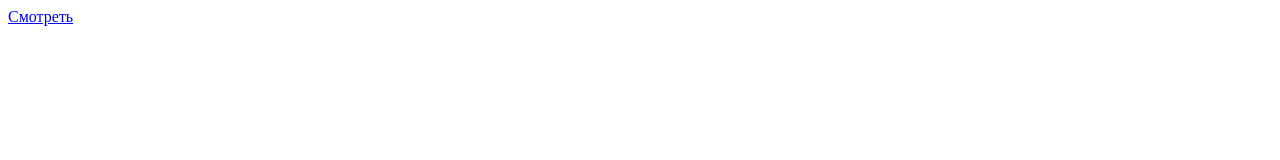
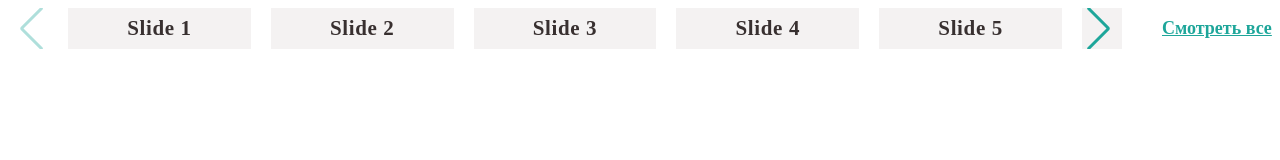
Before and after one commit to k3499/spoiler-stroyinwest, a plain HTML site: page index.html in a window 1280 px wide. Drawn offline with nearby package versions, Linux system fonts and the light colour scheme.

Commit message:
основа swiper

```diff
--- a/index.html
+++ b/index.html
@@ -5,15 +5,87 @@
     <meta http-equiv="X-UA-Compatible" content="IE=edge" />
     <meta name="viewport" content="width=device-width, initial-scale=1.0" />
     <link rel="stylesheet" href="style.css" />
+    <link
+      rel="stylesheet"
+      href="https://cdn.jsdelivr.net/npm/swiper@9/swiper-bundle.min.css"
+    />
     <title>spoiler</title>
   </head>
   <body>
-    <a href="#" class="spoiler__link">Смотреть</a>
+    <div class="slider">
+      <div class="swiper">
+        <div class="swiper-wrapper">
+          <div class="swiper-slide">
+            <div class="swiper-slide-content">
+              <div class="swiper-slide-title">Slide 1</div>
+            </div>
+          </div>
+
+          <div class="swiper-slide">
+            <div class="swiper-slide-content">
+              <div class="swiper-slide-title">Slide 2</div>
+            </div>
+          </div>
+
+          <div class="swiper-slide">
+            <div class="swiper-slide-content">
+              <div class="swiper-slide-title">Slide 3</div>
+            </div>
+          </div>
+
+          <div class="swiper-slide">
+            <div class="swiper-slide-content">
+              <div class="swiper-slide-title">Slide 4</div>
+            </div>
+          </div>
+
+          <div class="swiper-slide">
+            <div class="swiper-slide-content">
+              <div class="swiper-slide-title">Slide 5</div>
+            </div>
+          </div>
+
+          <div class="swiper-slide">
+            <div class="swiper-slide-content">
+              <div class="swiper-slide-title">Slide 6</div>
+            </div>
+          </div>
+
+          <div class="swiper-slide">
+            <div class="swiper-slide-content">
+              <div class="swiper-slide-title">Slide 7</div>
+            </div>
+          </div>
+
+          <div class="swiper-slide">
+            <div class="swiper-slide-content">
+              <div class="swiper-slide-title">Slide 8</div>
+            </div>
+          </div>
+
+          <div class="swiper-slide">
+            <div class="swiper-slide-content">
+              <div class="swiper-slide-title">Slide 9</div>
+            </div>
+          </div>
+
+          <div class="swiper-slide">
+            <div class="swiper-slide-content">
+              <div class="swiper-slide-title">Slide 10</div>
+            </div>
+          </div>
+        </div>
+        <div class="swiper-button-prev"></div>
+        <div class="swiper-button-next"></div>
+      </div>
+      <a href="#" class="spoiler__link">Смотреть все</a>
+    </div>
+
     <div class="spoiler">
       Скрытый текст<br />Скрытый текст<br />Скрытый текст<br />Скрытый текст<br />Скрытый
       текст<br />
     </div>
-
+    <script src="https://cdn.jsdelivr.net/npm/swiper@9/swiper-bundle.min.js"></script>
     <script src="spoiler.js"></script>
   </body>
 </html>
--- a/spoiler.js
+++ b/spoiler.js
@@ -8,7 +8,6 @@ spoilerLink.addEventListener('click', (evt) =>{
     evt.preventDefault();
 
     if (spoilerStatus === 0){
-        spoiler.style.display = 'block';
         //spoiler.style.height = 'auto';
         spoiler.classList.remove('fadeOut');
         spoiler.classList.add('fadeIn');
@@ -22,3 +21,14 @@ spoilerLink.addEventListener('click', (evt) =>{
     }
     console.log(spoilerStatus)
 })
+
+var swiper = new Swiper(".swiper", {
+    slidesPerView: 5,
+    spaceBetween: 20,
+    autoHeight: true,
+    navigation: {
+      prevEl: ".swiper-button-prev",
+      nextEl: ".swiper-button-next",
+    },
+    freeMode: { enabled: true },
+  });
--- a/style.css
+++ b/style.css
@@ -5,6 +5,12 @@
     height: 0;
     transform: translate(0,-50%)scaleY(0);
     transition: 0.5s;
+}
+.spoiler__link{
+    min-width: 110px;
+    font-size: 18px;
+    font-weight: bold;
+    color: #1ea69a;
 }
 
 .fadeIn{
@@ -24,6 +30,63 @@
     }
 }
 
-#element:checked ~ #container{
 
+.slider{
+    display: flex;
+    gap: 40px;
+    align-items: center;
 }
+ /** Swiper styles **/
+
+ :root {
+    --swiper-navigation-color: rgba(30, 166, 154, 1);
+  }
+
+  .swiper {
+    user-select: none;
+    box-sizing: border-box;
+    overflow: hidden;
+    width: 100%;
+    height: auto;
+    padding-top: 0px;
+    padding-bottom: 0px;
+    padding: 0 60px !important;
+  }
+
+  .swiper-slide {
+    display: flex;
+    align-items: center;
+    justify-content: center;
+    width: 100%;
+    height: 100%;
+    color: #fff;
+    overflow: hidden;
+    position: relative;
+    box-sizing: border-box;
+
+    background-color: rgba(244, 242, 242, 1);
+
+    border-radius: 0px;
+  }
+
+  .swiper-slide-content {
+    width: 100%;
+    height: 100%;
+    display: flex;
+    flex-direction: column;
+    position: relative;
+    z-index: 1;
+    box-sizing: border-box;
+    padding: 8px 12px;
+
+    align-items: center;
+    justify-content: center;
+    text-align: center;
+  }
+
+  .swiper-slide-title {
+    font-size: 21px;
+    font-weight: bold;
+    letter-spacing: 0.03em;
+    color: rgba(56, 48, 48, 1);
+  }
```
